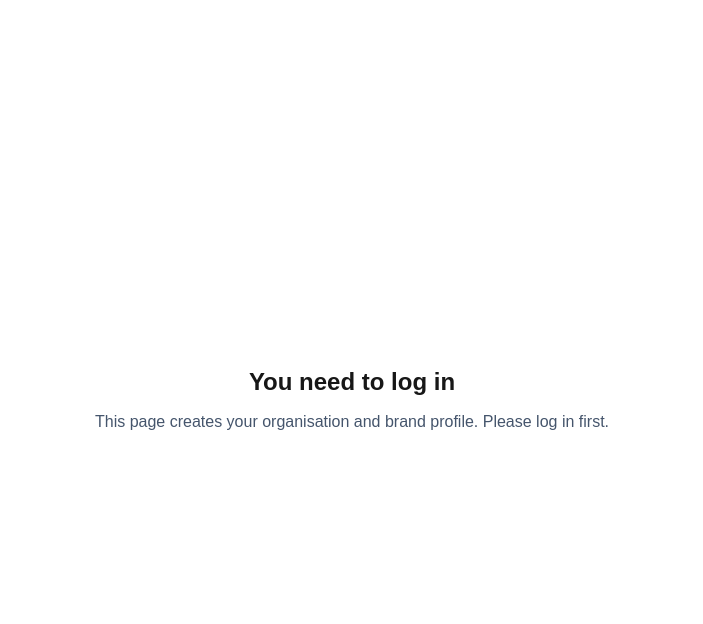
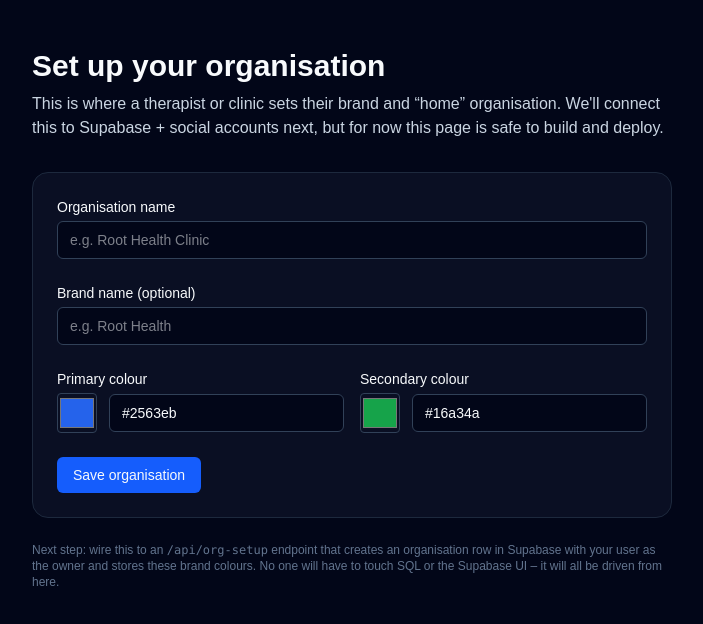
Before and after one commit to Hypnohippy/root-health-ops-dashboard1, a Next.js app: page /org-setup in a window 1280 px wide. Shown: the top 624 px of the page, without its empty margins (288-991 px from the left). Built offline with nearby package versions, Linux system fonts and the light colour scheme; no server answers.

Commit message:
Update page.tsx

```diff
--- a/app/org-setup/page.tsx
+++ b/app/org-setup/page.tsx
@@ -1,232 +1,144 @@
 "use client";
 
-import { useEffect, useState } from "react";
-import { createClient } from "@supabase/supabase-js";
-
-const supabaseUrl = process.env.NEXT_PUBLIC_SUPABASE_URL as string;
-const supabaseAnonKey = process.env.NEXT_PUBLIC_SUPABASE_ANON_KEY as string;
-
-// simple slug helper: "Fuel Geist Ltd" -> "fuel-geist-ltd"
-function slugify(name: string) {
-  return name
-    .toLowerCase()
-    .trim()
-    .replace(/[^a-z0-9]+/g, "-")
-    .replace(/^-+|-+$/g, "");
-}
+import { useState } from "react";
 
 export default function OrgSetupPage() {
-  const [loadingUser, setLoadingUser] = useState(true);
-  const [userId, setUserId] = useState<string | null>(null);
-  const [orgName, setOrgName] = useState("");
+  const [name, setName] = useState("");
   const [brandName, setBrandName] = useState("");
-  const [primaryColor, setPrimaryColor] = useState("#3b82f6");
-  const [secondaryColor, setSecondaryColor] = useState("#10b981");
-  const [status, setStatus] = useState<string | null>(null);
+  const [primaryColor, setPrimaryColor] = useState("#2563eb");
+  const [secondaryColor, setSecondaryColor] = useState("#16a34a");
+  const [saving, setSaving] = useState(false);
+  const [message, setMessage] = useState<string | null>(null);
   const [error, setError] = useState<string | null>(null);
 
-  // Create Supabase client for the browser
-  const supabase = createClient(supabaseUrl, supabaseAnonKey);
-
-  // Get logged-in user
-  useEffect(() => {
-    const loadUser = async () => {
-      setLoadingUser(true);
-      const { data, error } = await supabase.auth.getUser();
-      if (error) {
-        console.error("Error getting user", error);
-        setError("Could not load user. Are you logged in?");
-        setUserId(null);
-      } else {
-        setUserId(data.user?.id ?? null);
-      }
-      setLoadingUser(false);
-    };
-    loadUser();
-    // eslint-disable-next-line react-hooks/exhaustive-deps
-  }, []);
-
-  const handleSubmit = async (e: React.FormEvent) => {
+  async function handleSubmit(e: React.FormEvent) {
     e.preventDefault();
-    setStatus(null);
+    setSaving(true);
+    setMessage(null);
     setError(null);
 
-    if (!userId) {
-      setError("No user ID found. Please log in first.");
-      return;
+    try {
+      // For now we just log it – we’ll wire this to an API route next.
+      console.log("Org setup data:", {
+        name,
+        brandName,
+        primaryColor,
+        secondaryColor,
+      });
+
+      setMessage("Saved locally – backend wiring comes next ✅");
+    } catch (err: any) {
+      setError(err?.message || "Something went wrong.");
+    } finally {
+      setSaving(false);
     }
-
-    if (!orgName.trim()) {
-      setError("Organisation name is required.");
-      return;
-    }
-
-    try {
-      setStatus("Saving...");
-      const slug = slugify(orgName);
-
-      // 1) create organisation
-      const { data: org, error: orgError } = await supabase
-        .from("organisations")
-        .insert({
-          owner_id: userId,
-          name: orgName,
-          slug,
-          brand_name: brandName || null,
-          brand_primary_color: primaryColor,
-          brand_secondary_color: secondaryColor,
-        })
-        .select()
-        .single();
-
-      if (orgError) {
-        console.error("Org insert error", orgError);
-        setError(orgError.message);
-        setStatus(null);
-        return;
-      }
-
-      // 2) create organisation_members record for this user as owner
-      const { error: memberError } = await supabase
-        .from("organisation_members")
-        .insert({
-          organisation_id: org.id,
-          user_id: userId,
-          role: "owner",
-        });
-
-      if (memberError) {
-        console.error("Member insert error", memberError);
-        setError(memberError.message);
-        setStatus(null);
-        return;
-      }
-
-      setStatus("Organisation saved 🎉");
-    } catch (err: any) {
-      console.error("Org setup error", err);
-      setError(err?.message || "Something went wrong");
-      setStatus(null);
-    }
-  };
-
-  if (loadingUser) {
-    return (
-      <div className="min-h-screen flex items-center justify-center">
-        <p className="text-slate-600 text-lg">Loading your account…</p>
-      </div>
-    );
-  }
-
-  if (!userId) {
-    return (
-      <div className="min-h-screen flex flex-col items-center justify-center gap-3">
-        <h1 className="text-2xl font-semibold">You need to log in</h1>
-        <p className="text-slate-600">
-          This page creates your organisation and brand profile. Please log in first.
-        </p>
-      </div>
-    );
   }
 
   return (
-    <div className="min-h-screen bg-slate-950 text-slate-50 flex items-center justify-center px-4">
-      <div className="w-full max-w-xl bg-slate-900/80 border border-slate-700 rounded-2xl p-6 shadow-xl">
-        <h1 className="text-2xl font-bold mb-2">Set up your organisation</h1>
-        <p className="text-sm text-slate-300 mb-6">
-          This is the “corporate identity” layer therapists will use later – name, brand, and colours
-          that we’ll reuse across dashboards, posts, and white-labelling.
+    <div className="min-h-screen bg-slate-950 text-slate-50">
+      <div className="max-w-2xl mx-auto py-12 px-4">
+        <h1 className="text-3xl font-semibold mb-2">
+          Set up your organisation
+        </h1>
+        <p className="text-slate-300 mb-8">
+          This is where a therapist or clinic sets their brand and “home”
+          organisation. We&apos;ll connect this to Supabase + social accounts
+          next, but for now this page is safe to build and deploy.
         </p>
 
-        <form onSubmit={handleSubmit} className="space-y-4">
+        <form onSubmit={handleSubmit} className="space-y-6 bg-slate-900/60 p-6 rounded-2xl border border-slate-800">
           <div>
             <label className="block text-sm font-medium mb-1">
-              Organisation name<span className="text-red-400">*</span>
+              Organisation name
             </label>
             <input
-              type="text"
-              value={orgName}
-              onChange={(e) => setOrgName(e.target.value)}
-              className="w-full rounded-lg border border-slate-700 bg-slate-900 px-3 py-2 text-sm outline-none focus:ring-2 focus:ring-emerald-500"
-              placeholder="e.g. Mindful Roots Therapy"
+              className="w-full rounded-md bg-slate-950 border border-slate-700 px-3 py-2 text-sm outline-none focus:border-blue-500"
+              placeholder="e.g. Root Health Clinic"
+              value={name}
+              onChange={e => setName(e.target.value)}
               required
             />
           </div>
 
           <div>
             <label className="block text-sm font-medium mb-1">
-              Brand / trading name
+              Brand name (optional)
             </label>
             <input
-              type="text"
+              className="w-full rounded-md bg-slate-950 border border-slate-700 px-3 py-2 text-sm outline-none focus:border-blue-500"
+              placeholder="e.g. Root Health"
               value={brandName}
-              onChange={(e) => setBrandName(e.target.value)}
-              className="w-full rounded-lg border border-slate-700 bg-slate-900 px-3 py-2 text-sm outline-none focus:ring-2 focus:ring-emerald-500"
-              placeholder="What clients see on your site / socials"
+              onChange={e => setBrandName(e.target.value)}
             />
           </div>
 
-          <div className="grid grid-cols-2 gap-4">
+          <div className="grid grid-cols-1 sm:grid-cols-2 gap-4">
             <div>
               <label className="block text-sm font-medium mb-1">
-                Primary brand colour
+                Primary colour
               </label>
-              <div className="flex items-center gap-2">
+              <div className="flex items-center gap-3">
                 <input
                   type="color"
+                  className="h-10 w-10 rounded cursor-pointer border border-slate-700"
                   value={primaryColor}
-                  onChange={(e) => setPrimaryColor(e.target.value)}
-                  className="h-9 w-9 rounded-full border border-slate-700"
+                  onChange={e => setPrimaryColor(e.target.value)}
                 />
                 <input
-                  type="text"
+                  className="flex-1 rounded-md bg-slate-950 border border-slate-700 px-3 py-2 text-sm outline-none focus:border-blue-500"
                   value={primaryColor}
-                  onChange={(e) => setPrimaryColor(e.target.value)}
-                  className="flex-1 rounded-lg border border-slate-700 bg-slate-900 px-3 py-2 text-sm outline-none focus:ring-2 focus:ring-emerald-500"
-                  placeholder="#3b82f6"
+                  onChange={e => setPrimaryColor(e.target.value)}
                 />
               </div>
             </div>
 
             <div>
               <label className="block text-sm font-medium mb-1">
-                Secondary brand colour
+                Secondary colour
               </label>
-              <div className="flex items-center gap-2">
+              <div className="flex items-center gap-3">
                 <input
                   type="color"
+                  className="h-10 w-10 rounded cursor-pointer border border-slate-700"
                   value={secondaryColor}
-                  onChange={(e) => setSecondaryColor(e.target.value)}
-                  className="h-9 w-9 rounded-full border border-slate-700"
+                  onChange={e => setSecondaryColor(e.target.value)}
                 />
                 <input
-                  type="text"
+                  className="flex-1 rounded-md bg-slate-950 border border-slate-700 px-3 py-2 text-sm outline-none focus:border-blue-500"
                   value={secondaryColor}
-                  onChange={(e) => setSecondaryColor(e.target.value)}
-                  className="flex-1 rounded-lg border border-slate-700 bg-slate-900 px-3 py-2 text-sm outline-none focus:ring-2 focus:ring-emerald-500"
-                  placeholder="#10b981"
+                  onChange={e => setSecondaryColor(e.target.value)}
                 />
               </div>
             </div>
           </div>
 
+          {message && (
+            <p className="text-sm text-emerald-400 bg-emerald-950/40 border border-emerald-700/70 rounded-md px-3 py-2">
+              {message}
+            </p>
+          )}
+
+          {error && (
+            <p className="text-sm text-rose-400 bg-rose-950/40 border border-rose-700/70 rounded-md px-3 py-2">
+              {error}
+            </p>
+          )}
+
           <button
             type="submit"
-            disabled={!!status && status.startsWith("Saving")}
-            className="mt-2 w-full rounded-lg bg-emerald-500 hover:bg-emerald-400 text-slate-950 font-semibold py-2.5 text-sm transition disabled:opacity-60 disabled:cursor-not-allowed"
+            disabled={saving}
+            className="inline-flex items-center justify-center rounded-md bg-blue-600 px-4 py-2 text-sm font-medium hover:bg-blue-500 disabled:opacity-60 disabled:cursor-not-allowed"
           >
-            {status && status.startsWith("Saving")
-              ? "Saving…"
-              : "Save organisation"}
+            {saving ? "Saving…" : "Save organisation"}
           </button>
         </form>
 
-        {status && (
-          <p className="mt-4 text-sm text-emerald-400">{status}</p>
-        )}
-        {error && (
-          <p className="mt-2 text-sm text-red-400">{error}</p>
-        )}
+        <p className="mt-6 text-xs text-slate-500">
+          Next step: wire this to an <code>/api/org-setup</code> endpoint that
+          creates an organisation row in Supabase with your user as the owner
+          and stores these brand colours. No one will have to touch SQL or the
+          Supabase UI – it will all be driven from here.
+        </p>
       </div>
     </div>
   );
```
